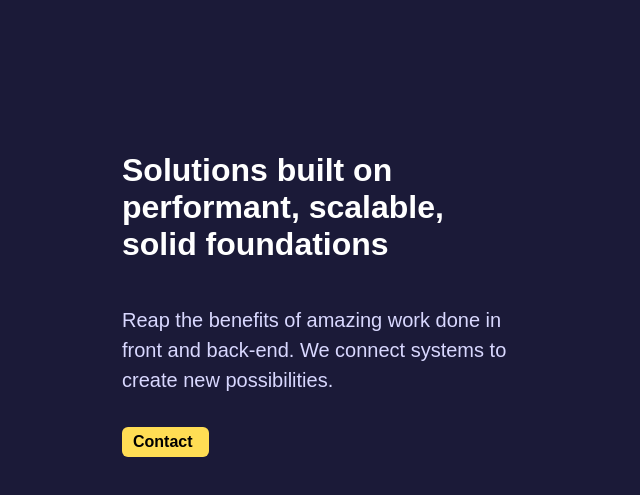
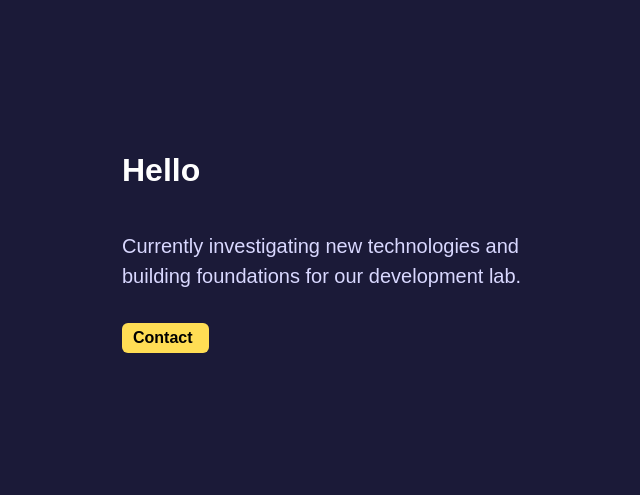
Before and after one commit to gvatn/goodcode, a plain HTML site: page web/index.html in a window 1280 px wide. Shown: the part 5-500 px from the top of the page, without its empty margins (206-846 px from the left). Drawn offline with Linux system fonts and the light colour scheme.

Commit message:
Different text

```diff
--- a/web/index.html
+++ b/web/index.html
@@ -1,16 +1,16 @@
 <!DOCTYPE html>
 <html>
 <head>
-	<title>Scalable, performant, solid solutions - goodcode.no</title>
+	<title>Goodcode.no - development labs</title>
 	<meta name="viewport" content="width=device-width, initial-scale=1">
 	<link rel="stylesheet" href="style.css">
 	<script type="text/javascript" src="script.js"></script>
 </head>
 <body>
 
-<h1>Solutions built on performant, scalable, solid foundations</h1>
-<p class="ingress">Reap the benefits of amazing work done in front and back-end.
-We connect systems to create new possibilities.</p>
+<h1>Hello</h1>
+<p class="ingress">Currently investigating new technologies and building foundations for
+our development lab.</p>
 <a href="https://goo.gl/forms/HeVXqVNdivb56Viq2" class="contact-link">Contact</a>
 <script>
   (function(i,s,o,g,r,a,m){i['GoogleAnalyticsObject']=r;i[r]=i[r]||function(){
```
